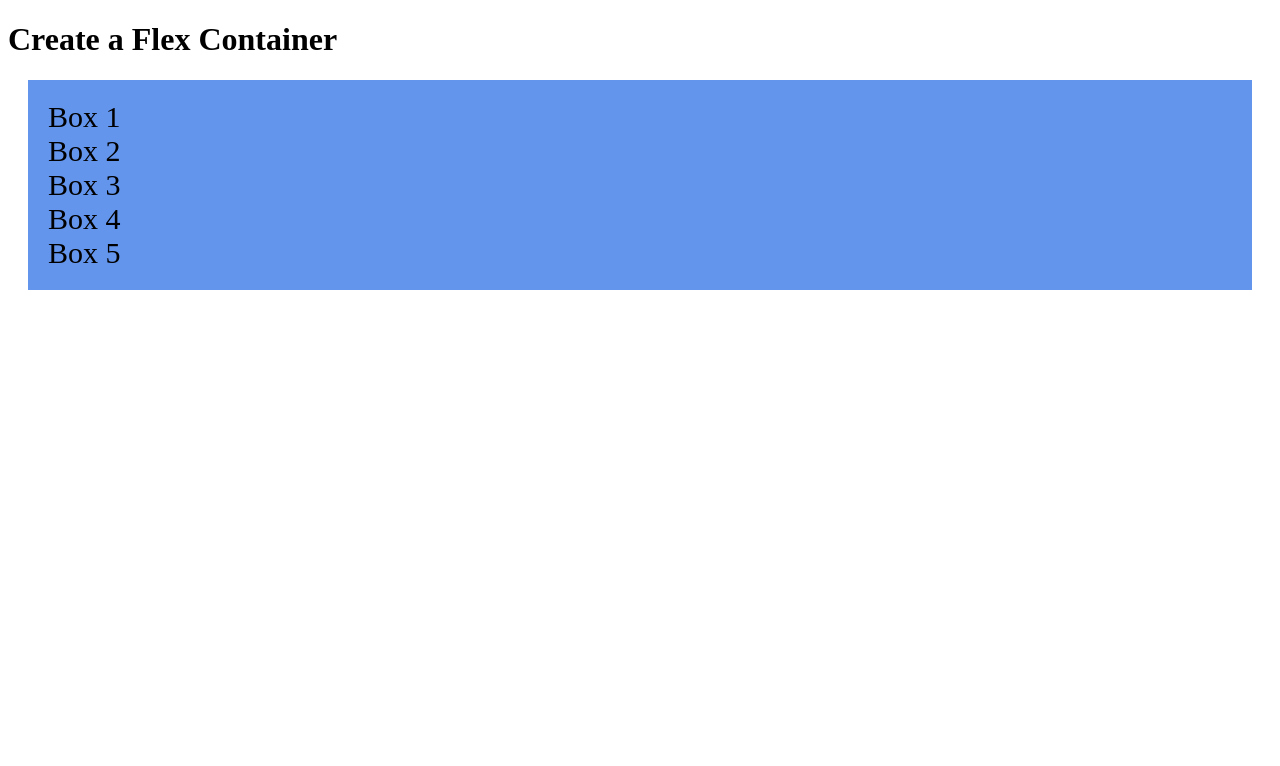
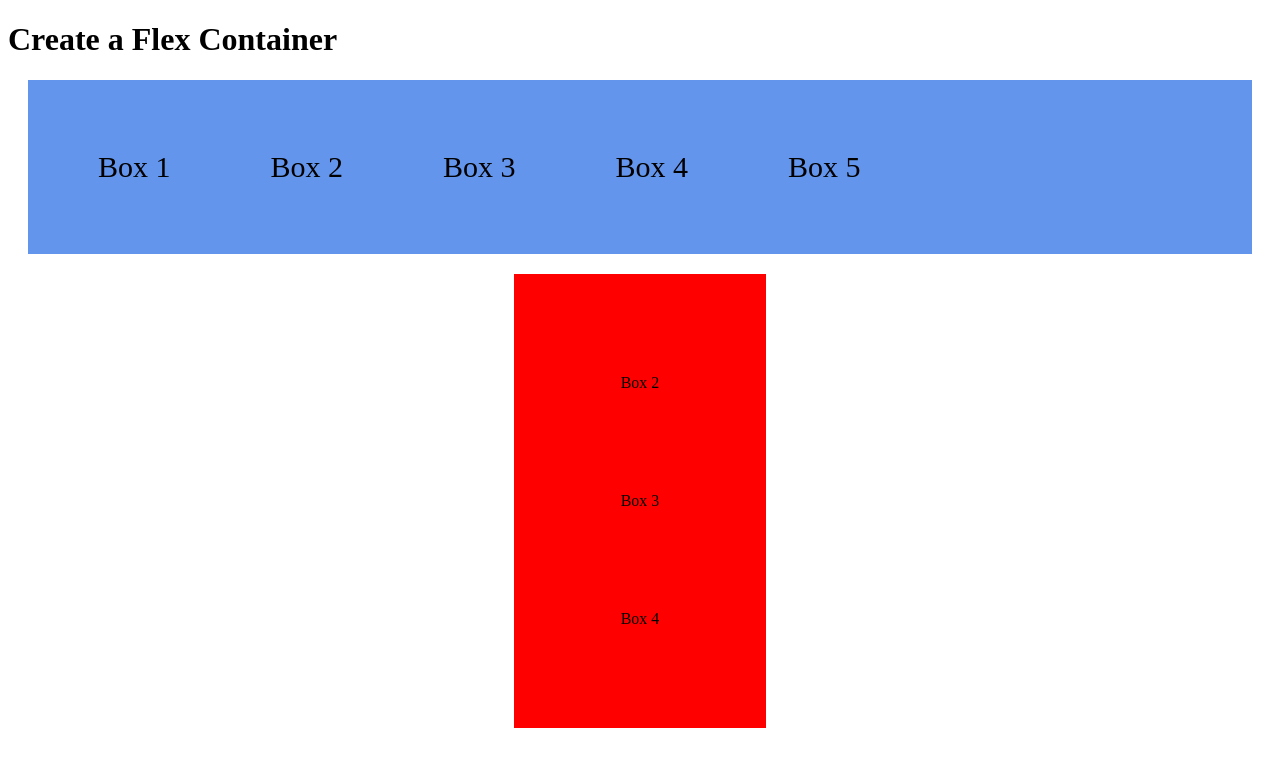
Before and after one commit to Mattolu01/learningFlex, a plain HTML site: page index.html in a window 1280 px wide. Drawn offline with Linux system fonts and the light colour scheme.

Commit message:
another commit

```diff
--- a/index.html
+++ b/index.html
@@ -18,7 +18,11 @@
         <div>Box 3</div>
         <div>Box 4</div>
         <div>Box 5</div>
-
+    </div>
+    <div style="margin-left: 40%; background: red; margin-right: 40%; text-align: center;">
+        <div>Box 2</div>
+        <div>Box 3</div>
+        <div>Box 4</div>
     </div>
 </body>
 
--- a/style.css
+++ b/style.css
@@ -1,6 +1,11 @@
 .flex-container {
     background-color: cornflowerblue;
+    display: flex;
     margin: 20px;
     padding: 20px;
     font-size: 30px;
 }
+
+div {
+    padding: 50px;
+}
```
